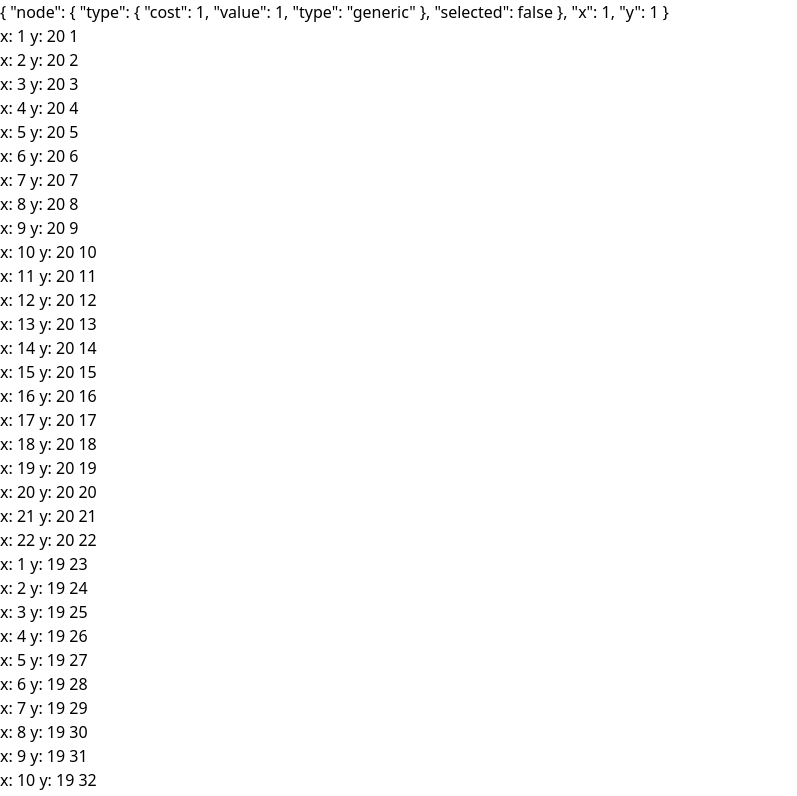
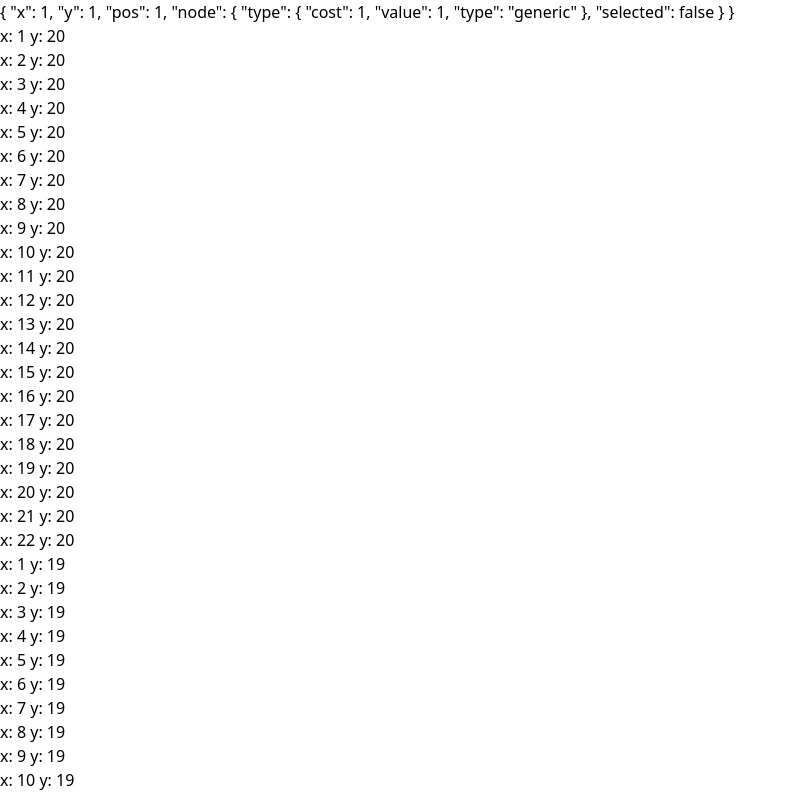
Before and after one commit to weatbix-kid/bbq-skill, a Vue app: page / in a window 1280 px wide. Shown: the top 796 px of the page, without its empty margins (0-797 px from the left). Built offline with nearby package versions, Linux system fonts and the light colour scheme.

Commit message:
wip tailwind order

```diff
--- a/src/components/TestComponent.vue
+++ b/src/components/TestComponent.vue
@@ -2,12 +2,13 @@
   {{ cell }}
   <div class="grid max-w-[1056px] m-auto grid-cols-stc grid-rows-str">
     <div
-      v-for="(cell, index) in cells" :key="index" class="box-border block w-12 h-12 text-xs bg-red-600 border-2 cursor-pointer border-red-950"
+      v-for="(cell, index) in cells" :key="index" class="box-border block w-12 h-12 text-xs bg-red-600 border-2 cursor-pointer border-red-950" :class="setOrder(cell.pos)"
       @click="logPos(cell.x, cell.y); cell.selected = !cell.selected"
     >
       x: {{ cell.x }}
       y: {{ cell.y }}
-      {{ index + 1 }}
+      <!-- {{ cell.pos }} -->
+      <!-- {{ index + 1 }} -->
     </div>
   </div>
 </template>
@@ -19,6 +20,9 @@ import type { Cell } from '../types'
 import { Attribute } from '../enums'
 
 const cell : Ref<Cell> = ref({
+  x: 1,
+  y: 1,
+  pos: 1,
   node: {
     type: {
       cost: 1,
@@ -27,8 +31,6 @@ const cell : Ref<Cell> = ref({
     },
     selected: false,
   },
-  x: 1,
-  y: 1
 })
 
 const cells = computed(() => {
@@ -40,10 +42,11 @@ const cells = computed(() => {
       let newCell = JSON.parse(JSON.stringify(cell.value))
       newCell.x = colIndex
       newCell.y = rows - rowIndex + 1
+      newCell.pos = getPos(newCell.x, newCell.y)
       cells.push(newCell)
     }
   }
-  return cells
+  return cells // .sort(() => Math.random() - 0.5);
 })
 
 function logPos(x: number, y: number) {
@@ -56,4 +59,7 @@ function getPos (x: number, y: number) : number {
   const rows = 20
   return columns * (rows - y) - (columns - x) + columns;
 }
+
+// tailwind and dynamic templating for order[n] dont work nicely??
+function setOrder (pos: number) { return `order-[${pos}]` }
 </script>
--- a/src/types.ts
+++ b/src/types.ts
@@ -1,9 +1,10 @@
 import { Attribute } from './enums'
 
 export interface Cell {
-  node: Node,
   x: Number,
   y: Number,
+  pos: Number,
+  node: Node,
 }
 
 export interface Node {
```
Also changed, not shown: src/utils/createCell.ts (+4 -3 lines).
